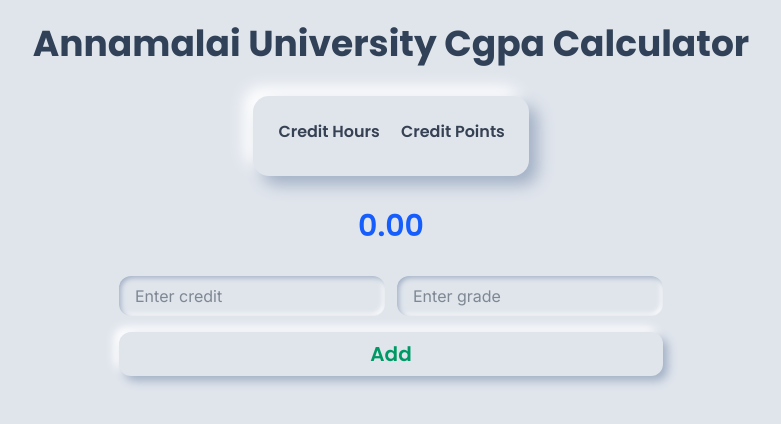
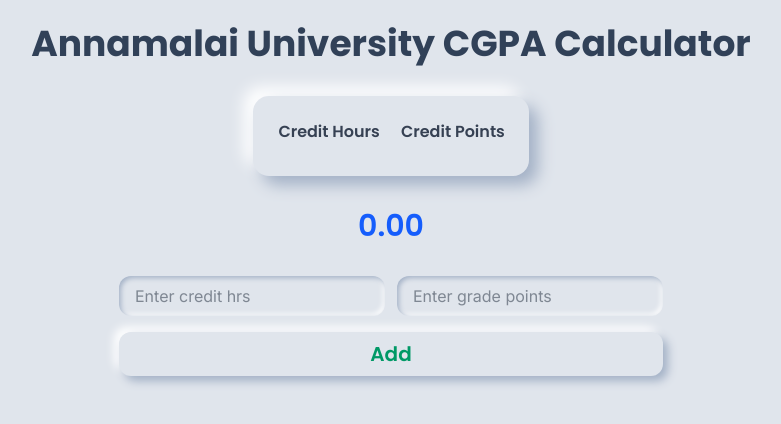
Before and after one commit to Esai-Keshav/annamalai-university-cgpa, a React (Vite) app: page / in a window 1280 px wide. Shown: the top 424 px of the page, without its empty margins (249-1030 px from the left). Built offline with nearby package versions, Linux system fonts and the light colour scheme.

Commit message:
Added Github actions

```diff
--- a/index.html
+++ b/index.html
@@ -5,14 +5,14 @@
     <link rel="icon" type="image/svg+xml" href="/react.svg" />
     <meta name="viewport" content="width=device-width, initial-scale=1.0" />
     <title>Annamalai University CGPA Calculator</title>
-    <title>Annamalai University CGPA Calculator - Easy & Accurate</title>
+
     <meta
       name="description"
       content="Calculate your Annamalai University CGPA quickly and accurately. Simple online tool for students to convert grades into CGPA instantly."
     />
     <meta
       name="keywords"
-      content="Annamalai University, CGPA Calculator, GPA Converter, University Grades, Tamil Nadu"
+      content="Annamalai University,Annamalai University CGPA Calculator, CGPA Calculator, GPA Converter, University Grades, Tamil Nadu"
     />
     <meta name="author" content="Esai Keshav" />
     <meta name="robots" content="index, follow" />
--- a/src/App.jsx
+++ b/src/App.jsx
@@ -1,8 +1,8 @@
 import React, { useEffect, useState } from "react";
 
 const App = () => {
-  const [marks, setmarks] = useState();
-  const [grade, setgrade] = useState();
+  const [marks, setmarks] = useState("");
+  const [grade, setgrade] = useState("");
   const [data, setData] = useState({
     mark: [],
     grade: [],
@@ -22,7 +22,7 @@
         {/* Data Grid */}
 
         <h1 className="font-pop font-bold text-2xl md:text-4xl text-slate-700  text-center">
-          Annamalai University Cgpa Calculator
+          Annamalai University CGPA Calculator
         </h1>
         <div className="grid w-fit grid-cols-2 gap-5 rounded-2xl p-6 shadow-[9px_9px_16px_#a3b1c6,-9px_-9px_16px_#ffffff]">
           <div className="flex flex-col items-center">
@@ -63,7 +63,7 @@
             <input
               value={marks}
               type="number"
-              placeholder="Enter credit"
+              placeholder="Enter credit hrs"
               onChange={(e) => setmarks(e.target.value)}
               className="rounded-xl bg-[#e0e5ec] mx-auto px-4 py-2 w-1/2 font-inter placeholder:font-inter text-gray-800 shadow-[inset_2px_2px_5px_#a3b1c6,inset_-2px_-2px_5px_#ffffff] focus:outline-none [appearance:textfield]
              [&::-webkit-outer-spin-button]:appearance-none
@@ -72,7 +72,7 @@
             <input
               value={grade}
               type="number"
-              placeholder="Enter grade"
+              placeholder="Enter grade points"
               onChange={(e) => setgrade(e.target.value)}
               className="rounded-xl bg-[#e0e5ec] px-4 py-2 w-1/2  placeholder:font-inter font-inter text-gray-800 shadow-[inset_2px_2px_5px_#a3b1c6,inset_-2px_-2px_5px_#ffffff] focus:outline-none [appearance:textfield]
              [&::-webkit-outer-spin-button]:appearance-none
@@ -82,12 +82,14 @@
 
           <button
             onClick={() => {
+              if (marks && grade) {
                 setData((prev) => ({
                   mark: [...prev.mark, marks],
                   grade: [...prev.grade, grade],
                 }));
                 setmarks("");
                 setgrade("");
+              }
             }}
             className="rounded-xl text-xl font-semibold text-emerald-600   bg-[#e0e5ec] px-6 py-2 font-pop shadow-[5px_5px_10px_#a3b1c6,-5px_-5px_10px_#ffffff] transition-all active:shadow-[inset_5px_5px_10px_#a3b1c6,inset_-5px_-5px_10px_#ffffff]"
           >
```
Lines whose indentation alone changed are shown as unchanged.
